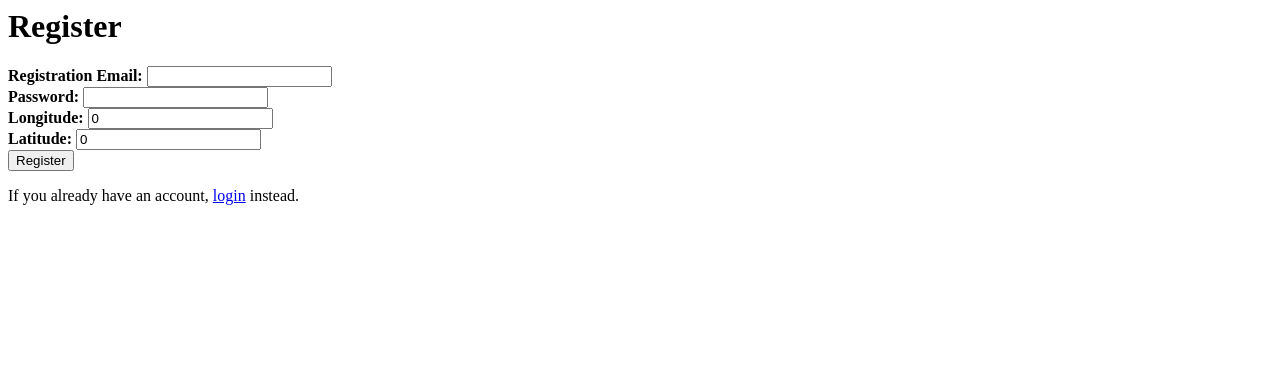
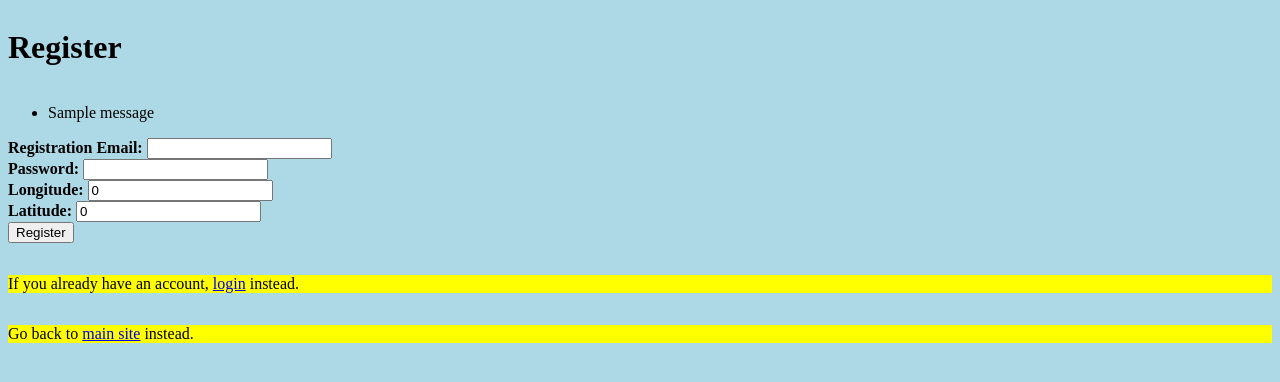
Before and after one commit to Watkins7/Django-Game-Scheduling-Website, a Django app: page /register/ in a window 1280 px wide. Shown: the top 382 px of the page. Run offline with Django 4.2, Linux system fonts and the light colour scheme; tables that the repository leaves empty hold one stand-in row (values such as "Sample post"); one stand-in notice (Sample message) is shown; some libraries are stand-ins or nearby versions.

Commit message:
-register.html commented and displays errors properly on form

```diff
--- a/pick_up_app/templates/pick_up_app/register.html
+++ b/pick_up_app/templates/pick_up_app/register.html
@@ -1,19 +1,70 @@
+{% load static %}
+
 {% block content %}
-{% load crispy_forms_tags %}
+<link rel="stylesheet" type="text/css" href="{% static 'pick up app/style.css' %}">
 
 <!--Register-->
 <div class="container py-5">
-	<h1>Register</h1>
-	<form method="POST">
-		{% csrf_token %}
-		{% for field in form  %}
+
+    <h1>Register</h1>
+
+    <form method="POST">
+
+        {% csrf_token %}
+
+        <!-- ######################################
+            Display Messages
+        ########################################### -->
+        {% if messages %}
+            <ul>
+                {% for message in messages %}
+                <li>{{ message }}</li>
+                {% endfor %}
+            </ul>
+        {% endif %}
+
+        <!-- ######################################
+            Display Errors
+        ########################################### -->
+
+        {% if form.errors %}
+
+            {% for error in field.errors %}
+              <div class="alert alert-danger">
+                   <strong>{{ error|escape }}</strong>
+              </div>
+           {% endfor %}
+
+        {% endif %}
+
+        <!-- ######################################
+            Display Form
+        ########################################### -->
+        {{ form.non_field_errors }}
+        {% for field in form  %}
             <div class="col-sm-6">
              <b>{{ field.label_tag }}</b> {{ field }}
             </div>
         {% endfor %}
+
+
+        <!-- ######################################
+            Button
+        ########################################### -->
 		<button class="btn btn-primary" type="submit">Register</button>
+
+
 	</form>
-	<p class="text-center">If you already have an account, <a href="/login">login</a> instead.</p>
+
+    <!-- ######################################
+        Redirect to '/login'
+    ########################################### -->
+    <p class="text-center">If you already have an account, <a href="/login">login</a> instead.</p>
+
+    <!-- ######################################
+        Redirect to '/'
+    ########################################### -->
+    <p class="text-center">Go back to <a href="/">main site</a> instead.</p>
+
 </div>
-
 {% endblock %}
```
